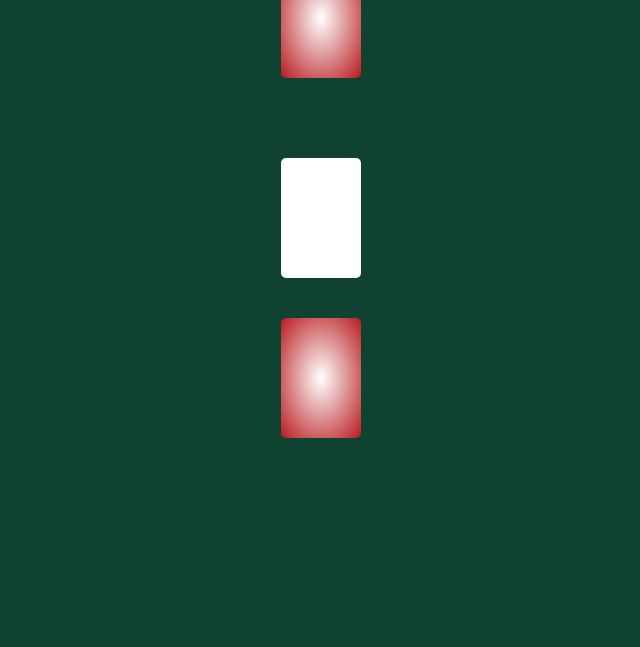
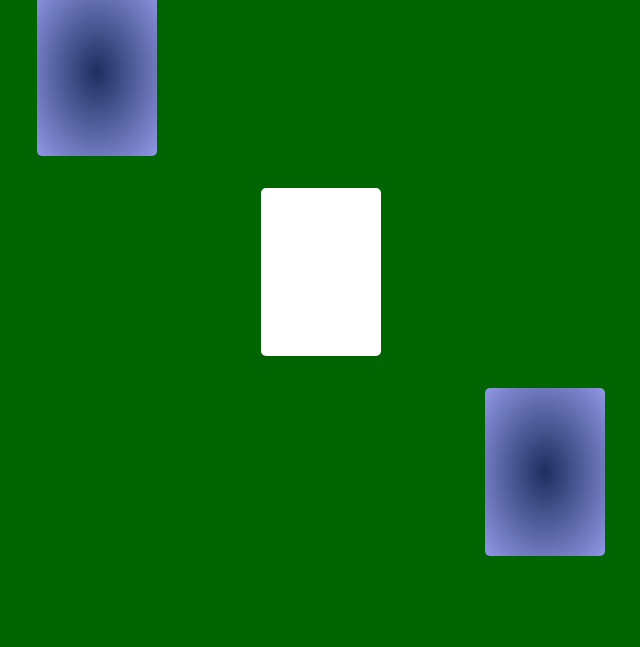
Before and after one commit to ShivamSukhwal/slapjack, a plain HTML site: page index.html in a window 1280 px wide. Shown: the part 153-800 px from the top of the page, without its empty margins (319-959 px from the left). Drawn offline with Linux system fonts and the light colour scheme.

Commit message:
Card styled

```diff
--- a/index.css
+++ b/index.css
@@ -1,32 +1,72 @@
+html,
 body {
   margin: 0;
   padding: 0;
-  background-color: rgba(0, 54, 36, 0.938);
+  background-color: darkgreen;
 }
 
-main {
+#wrapper {
   display: flex;
   flex-direction: column;
   align-items: center;
 }
 
-#opponentFace {
-  font-size: 12vh;
-}
-#opponentDeck,
-#playerDeck {
-  height: 20vh;
+#opponent-face {
+  font-size: 15vh;
 }
 
-#discardedCards {
-  margin: 5vh 0px;
+#opponent-deck,
+#player-deck {
+  height: 21vh;
 }
-.deck {
+
+#opponent-deck > * {
+  margin-right: 35vw;
+}
+
+#player-deck > * {
+  margin-left: 35vw;
+}
+
+#discard-pile {
+  margin: 4vh 0px;
+}
+
+.card {
+  border-radius: 5px;
   background-color: #ffffff;
-  border-radius: 5px;
-  width: 10vh;
-  height: 15vh;
+  width: 15vh;
+  height: 21vh;
 }
-.back {
-  background: radial-gradient(#fff, rgba(255, 10, 22, 0.7));
+
+.card-back {
+  background: radial-gradient(#1e2e5f, #9198e5);
 }
+
+.card-front {
+  position: relative;
+  display: flex;
+  align-items: center;
+  justify-content: center;
+  font-size: 3vh;
+}
+
+.right-side-up {
+  position: absolute;
+  left: 0.4vh;
+  top: 0.4vh;
+  text-align: center;
+}
+
+.flipped {
+  position: absolute;
+  right: 0.4vh;
+  bottom: 0.4vh;
+  text-align: center;
+  transform: rotate(180deg);
+}
+
+.card-art {
+  display: flex;
+  flex-flow: row wrap;
+}
--- a/index.html
+++ b/index.html
@@ -1,26 +1,24 @@
-<!DOCTYPE html>
 <html>
   <head>
-    <link rel="stylesheet" href="index.css" type="text/css" />
-    <title>Slapjack</title>
+    <link rel="stylesheet" href="index.css" />
   </head>
   <body>
-    <main>
-      <div id="opponentFace">: - D</div>
-      <div id="opponentDeck">
-        <div class="deck back"></div>
+    <div id="wrapper">
+      <div id="opponent-face">🙂</div>
+      <div id="opponent-deck">
+        <div class="card card-back"></div>
       </div>
-      <div id="discardedCards">
-        <div class="deck front">
-          <div class="deck-number"></div>
-          <div class="deck-art"></div>
-          <div class="deck-number"></div>
+      <div id="discard-pile">
+        <div class="card card-front">
+          <div class="card-number"></div>
+          <div class="card-art"></div>
+          <div class="card-number"></div>
         </div>
       </div>
-      <div id="playerDeck">
-        <div class="deck back"></div>
+      <div id="player-deck">
+        <div class="card card-back"></div>
       </div>
-    </main>
+    </div>
     <script src="index.js"></script>
   </body>
 </html>
```
